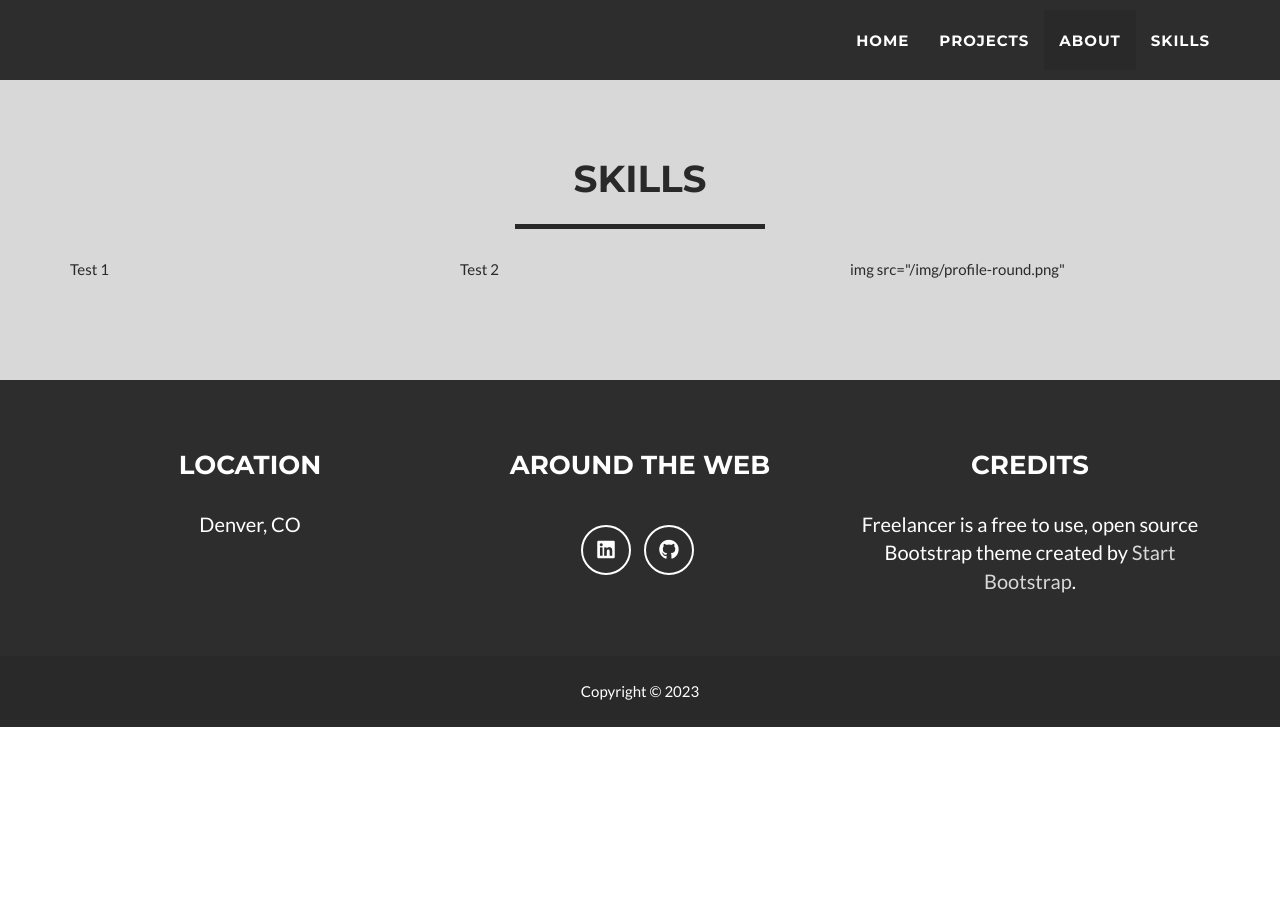
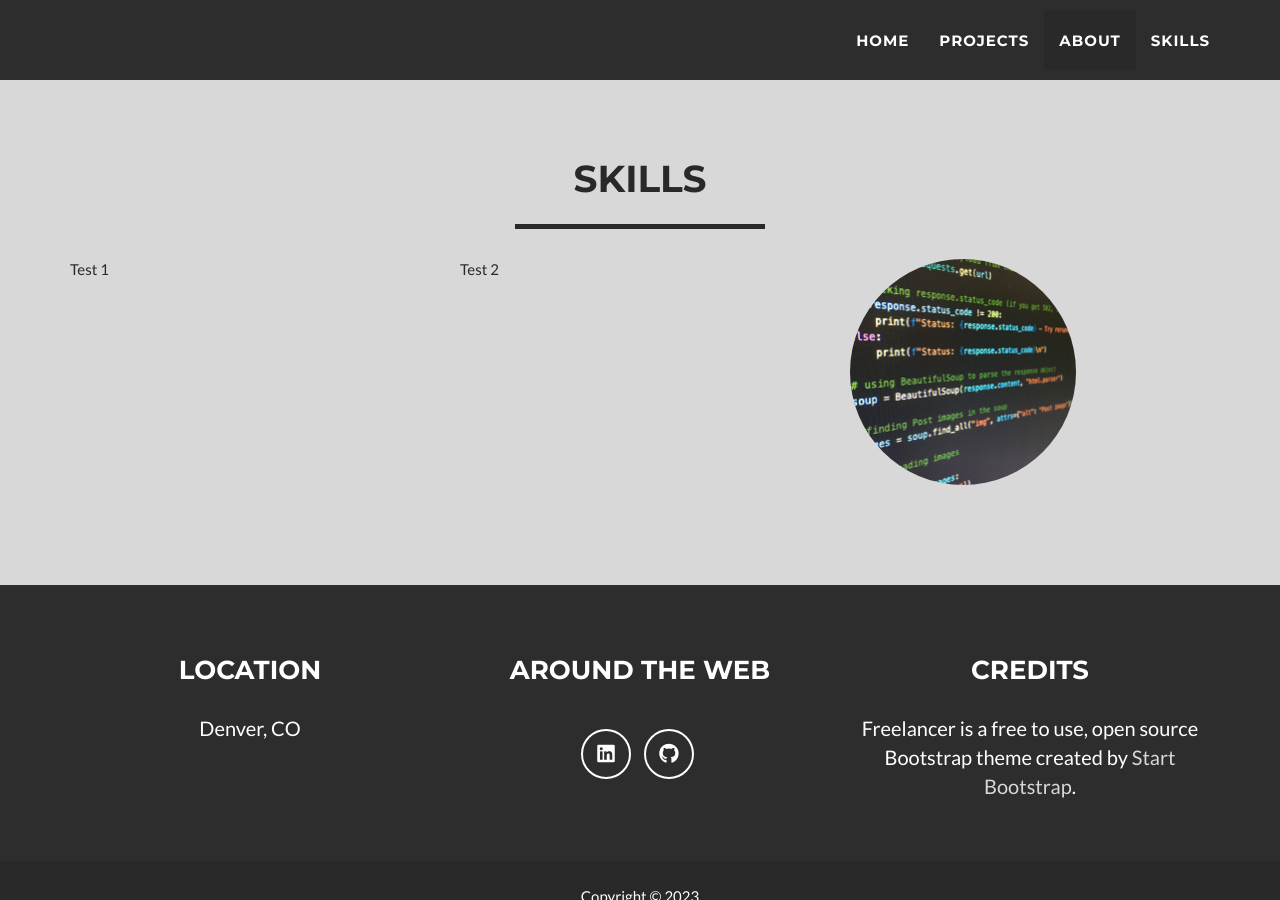
Before and after one commit to brf217/brf217.github.io, a Jekyll site: the page built from _posts/2014-07-18-project-1.markdown, in a window 1280 px wide and 900 px high, scrolled down 2181 px. Built offline with Jekyll 4.4.1, drawn with Linux system fonts in a browser that asks for light colours; before the commit the page ends 2908 px from its top, so only the background shows below that.

Commit message:
Update skills.html

```diff
--- a/_includes/skills.html
+++ b/_includes/skills.html
@@ -11,6 +11,6 @@
   <div class="row">
       <div class="col-xs-2 col-sm-6 col-md-4">Test 1</div>
       <div class="col-xs-2 col-sm-6 col-md-4">Test 2</div>
-      <div class="col-xs-2 col-sm-6 col-md-4">img src="/img/profile-round.png"</div>
+      <div class="col-xs-2 col-sm-6 col-md-4"><img src="/img/profile-round.png"/></div>
   </div>
 </section>
```
